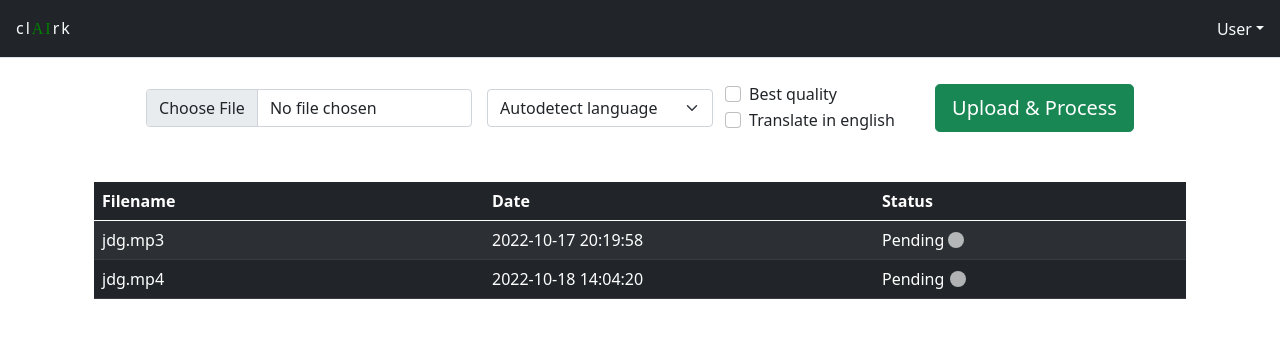
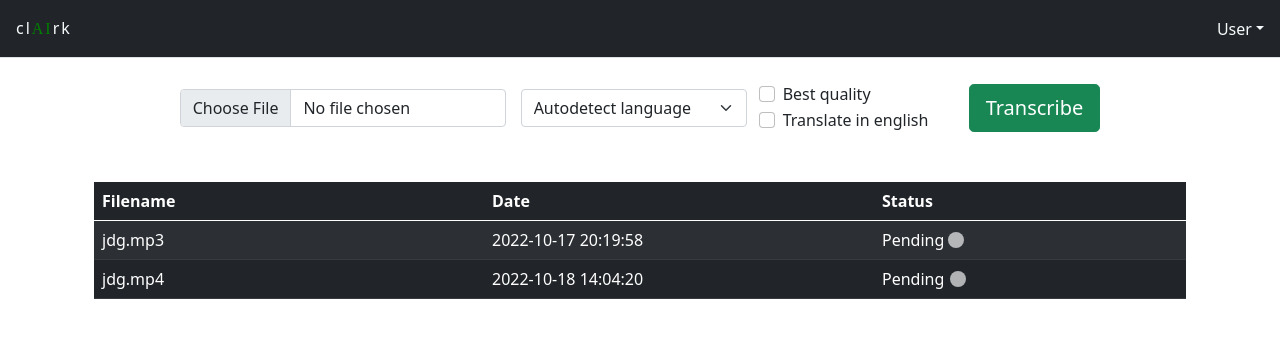
Before and after one commit to VoxFurem/voxfurem.github.io, a plain HTML site: page clairk/home.html in a window 1280 px wide. Drawn offline with nearby package versions, Linux system fonts and the light colour scheme.

Commit message:
Modify the button text

```diff
--- a/clairk/home.html
+++ b/clairk/home.html
@@ -69,7 +69,7 @@
 							</div>
 						</div>
 						<div class="input-group-append" style="margin: 2px;">
-							<button class="btn btn-success btn-lg" type="submit" id="button_start">Upload & Process</button>
+							<button class="btn btn-success btn-lg" type="submit" id="button_start">Transcribe</button>
 						</div>
 					</div>
 				</form>
```
